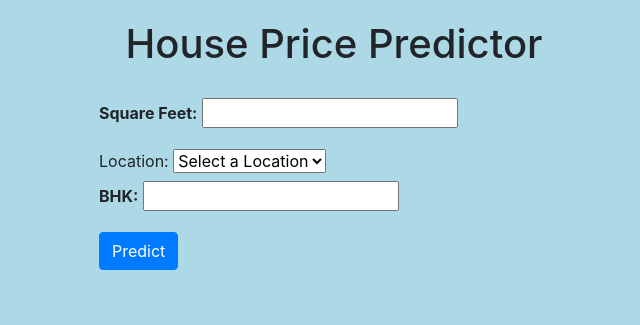
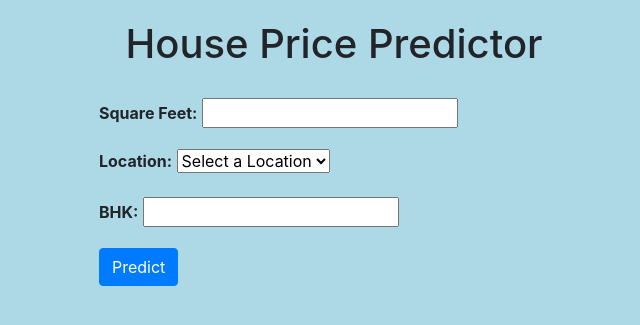
Before and after one commit to 1pol/my_ml_projects, a Flask app: page / in a window 1280 px wide. Shown: the top 325 px of the page, without its empty margins (306-946 px from the left). Run offline with Flask 3, Linux system fonts and the light colour scheme; parts of the project's set-up code (start-up, migrations or seed data) failed here and were passed over; some libraries are stand-ins or nearby versions.

Commit message:
Update index.html

```diff
--- a/templates/index.html
+++ b/templates/index.html
@@ -32,7 +32,7 @@
                 <label for="sqft">Square Feet:</label>
                 <input type="number" name="sqft" id="sqft" required>
              </div>
-            <div clas="form-group">
+            <div class="form-group">
                  <label for="location">Location:</label>
                 <select name="location" id="location" required>
                     <option value="">Select a Location</option> <!-- Placeholder option -->
```
